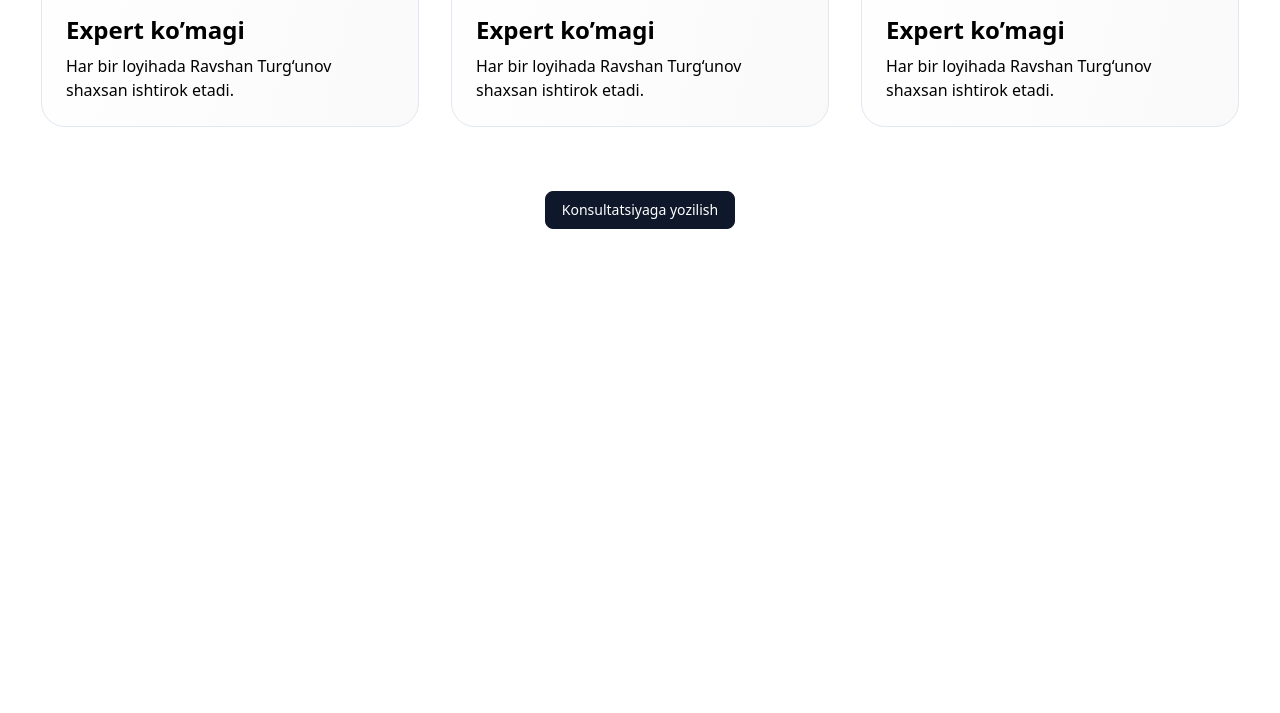
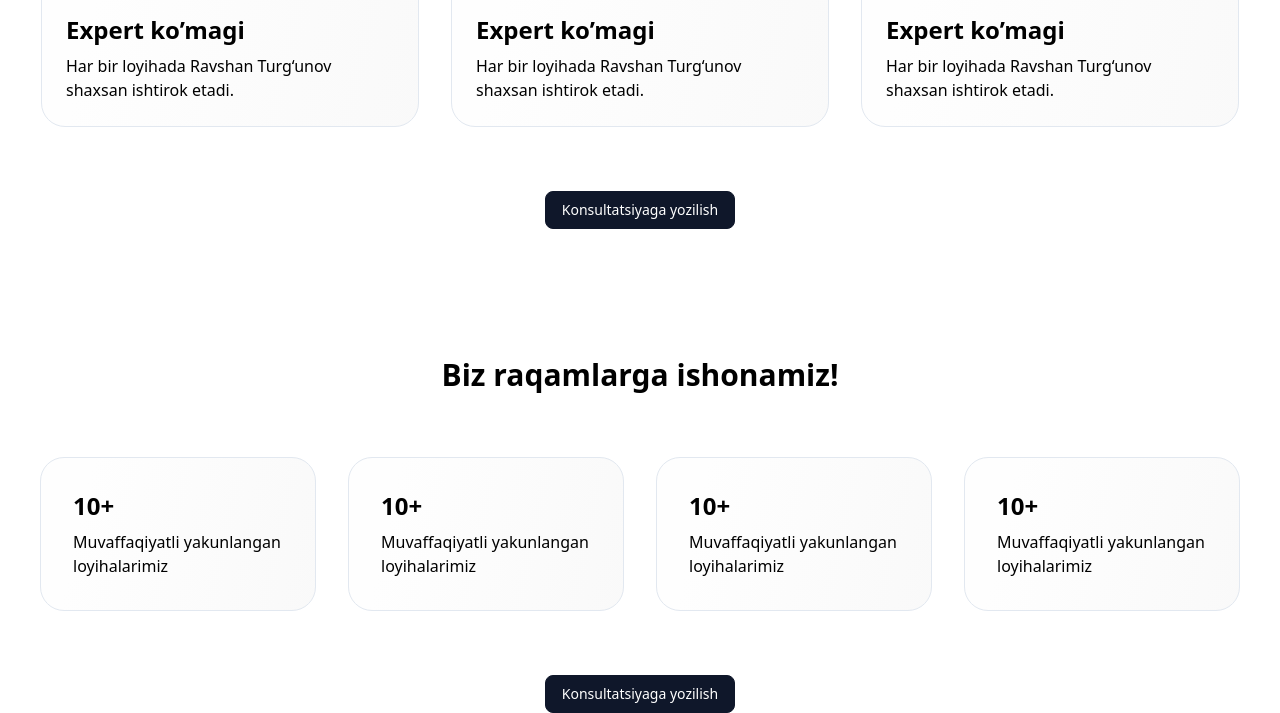
Before and after one commit to frontendoniyorbek/asoschilar-tailwin, a website: page src/index.html in a window 1280 px wide. Shown: the part 2343-3056 px from the top of the page. Before the commit the page ends 2636 px from the top, so only its background shows below. Drawn offline with nearby package versions, Linux system fonts and the light colour scheme; files that its build step writes are made by us from their sources.

Commit message:
add believe

```diff
--- a/src/index.html
+++ b/src/index.html
@@ -289,6 +289,42 @@
 				</div>
 			</section>
 			<!-- Our people END -->
+
+			<!-- BELIEVE START -->
+			<section class="pt-16">
+				<div class="max-w-7xl px-10 mx-auto">
+					<h2 class="mb-16 font-semibold text-3xl text-center">Biz raqamlarga ishonamiz!</h2>
+					<ul class="grid lg:grid-cols-4 md:grid-cols-3 sm:grid-cols-2 grid-cols-1 mb-16 gap-8">
+						<li
+							class="md:max-w-[276px] max-w-full w-full p-8 bg-[linear-gradient(102.43deg,_#FEFEFE_16.88%,_#F9F9F9_104.88%)] rounded-3xl border border-[#E2E8F0]">
+							<h3 class="font-semibold text-2xl mb-2">10+</h3>
+							<p class="text-base">Muvaffaqiyatli yakunlangan loyihalarimiz</p>
+						</li>
+						<li
+							class="md:max-w-[276px] max-w-full w-full p-8 bg-[linear-gradient(102.43deg,_#FEFEFE_16.88%,_#F9F9F9_104.88%)] rounded-3xl border border-[#E2E8F0]">
+							<h3 class="font-semibold text-2xl mb-2">10+</h3>
+							<p class="text-base">Muvaffaqiyatli yakunlangan loyihalarimiz</p>
+						</li>
+						<li
+							class="md:max-w-[276px] max-w-full w-full p-8 bg-[linear-gradient(102.43deg,_#FEFEFE_16.88%,_#F9F9F9_104.88%)] rounded-3xl border border-[#E2E8F0]">
+							<h3 class="font-semibold text-2xl mb-2">10+</h3>
+							<p class="text-base">Muvaffaqiyatli yakunlangan loyihalarimiz</p>
+						</li>
+						<li
+							class="md:max-w-[276px] max-w-full w-full p-8 bg-[linear-gradient(102.43deg,_#FEFEFE_16.88%,_#F9F9F9_104.88%)] rounded-3xl border border-[#E2E8F0]">
+							<h3 class="font-semibold text-2xl mb-2">10+</h3>
+							<p class="text-base">Muvaffaqiyatli yakunlangan loyihalarimiz</p>
+						</li>
+					</ul>
+					<div class="flex items-center justify-center">
+						<button
+							class="bg-[#0F172A] text-white py-2 md:px-4 px-3 rounded-lg cursor-pointer font-medium md:text-sm text-xs border hover:border border-[#0F172A] hover:text-[#0F172A] hover:bg-transparent duration-300 ease-in">
+							Konsultatsiyaga yozilish
+						</button>
+					</div>
+				</div>
+			</section>
+			<!-- BELIEVE END -->
 		</main>
 	</body>
 </html>
```
Also changed, not shown: src/output.css.
